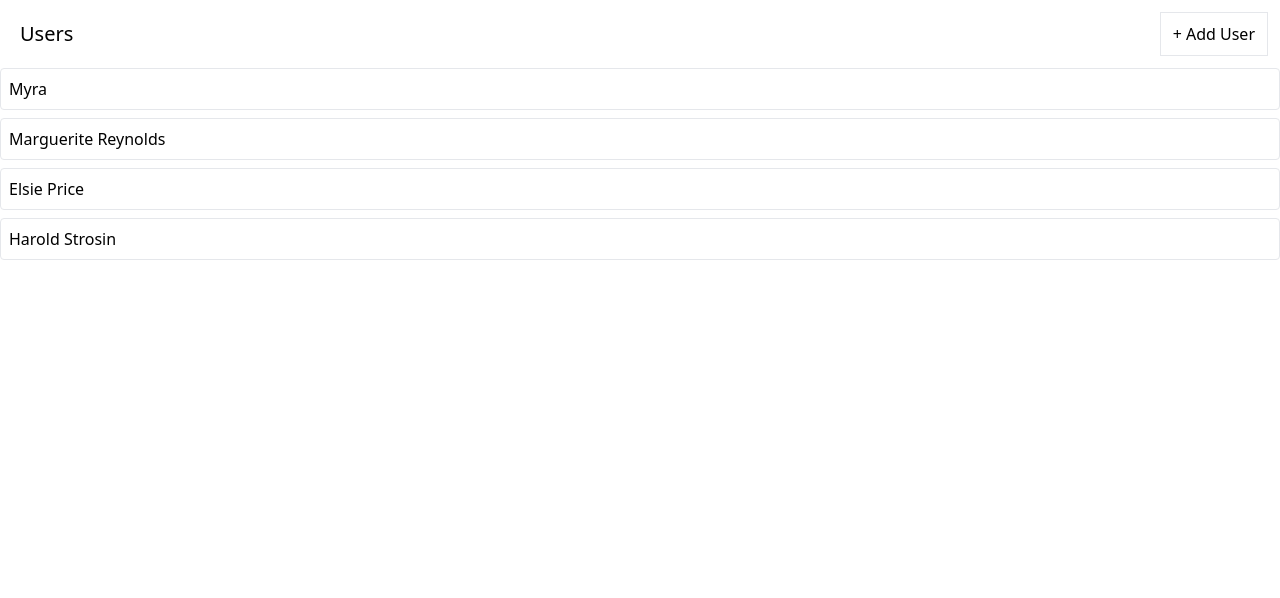
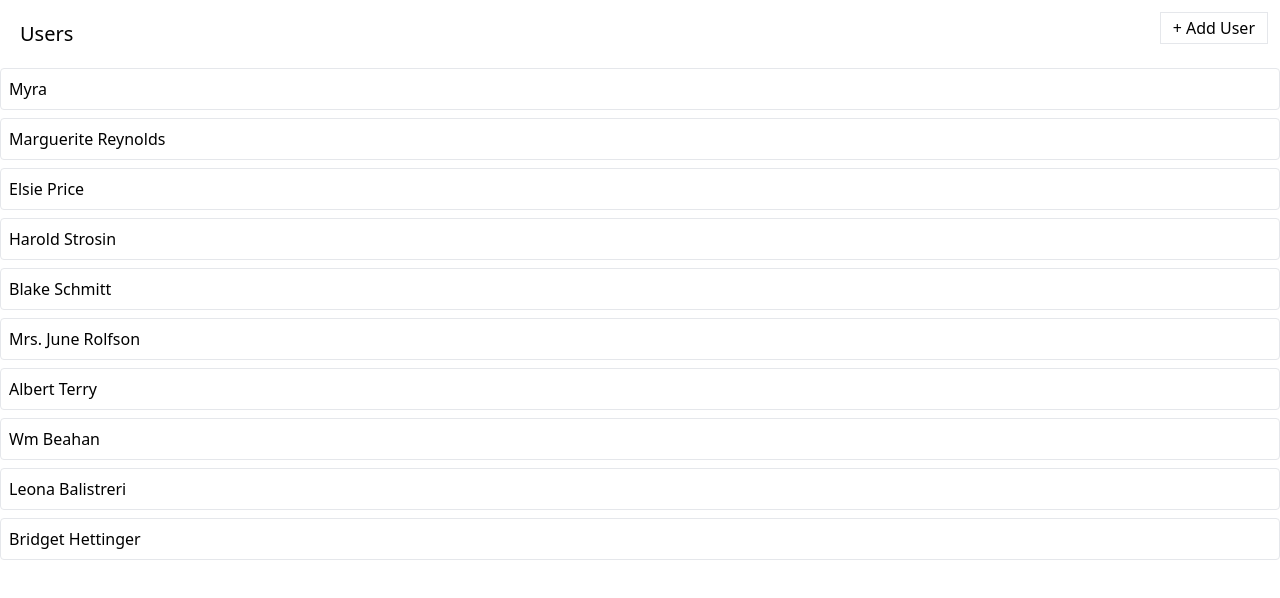
Before and after one commit to rganga1/RTK-Thunks, a React (Create React App) app: page / in a window 1280 px wide. Shown: the top 598 px of the page. Built offline with nearby package versions, Linux system fonts and the light colour scheme; data requests are answered from the project's data file.

Commit message:
027_L369._Creating_a_Fetch-Aware_Button_Component

```diff
--- a/db.json
+++ b/db.json
@@ -15,6 +15,30 @@
     {
       "name": "Harold Strosin",
       "id": 4
+    },
+    {
+      "name": "Blake Schmitt",
+      "id": 5
+    },
+    {
+      "name": "Mrs. June Rolfson",
+      "id": 6
+    },
+    {
+      "name": "Albert Terry",
+      "id": 7
+    },
+    {
+      "name": "Wm Beahan",
+      "id": 8
+    },
+    {
+      "name": "Leona Balistreri",
+      "id": 9
+    },
+    {
+      "name": "Bridget Hettinger",
+      "id": 10
     }
   ],
   "albums": [],
--- a/src/components/Button.js
+++ b/src/components/Button.js
@@ -1,4 +1,5 @@
 import className from 'classnames';
+import { GoSync } from 'react-icons/go';
 
 function Button({
   children,
@@ -9,12 +10,14 @@ function Button({
   danger,
   outline,
   rounded,
+  loading,
   ...rest
 }) {
   const classes = className(
     rest.className,
-    'flex items-center px-3 py-1.5 border',
+    'flex items-center px-3 py-1.5 border h-8',
     {
+      'opacity-80': loading,
       'border-blue-500 bg-blue-500 text-white': primary,
       'border-gray-900 bg-gray-900 text-white': secondary,
       'border-green-500 bg-green-500 text-white': success,
@@ -31,8 +34,8 @@ function Button({
   );
 
   return (
-    <button {...rest} className={classes}>
-      {children}
+    <button {...rest} disabled={loading} className={classes}>
+      {loading ? <GoSync className="animate-spin" /> : children}
     </button>
   );
 }
--- a/src/components/UsersList.js
+++ b/src/components/UsersList.js
@@ -43,11 +43,9 @@ function UsersList() {
     <div>
       <div className="flex flex-row justify-between m-3">
         <h1 className="m-2 text-xl">Users</h1>
-        {isCreatingUser ? (
-          'Creating User...'
-        ) : (
-          <Button onClick={handleUserAdd}>+ Add User</Button>
-        )}
+        <Button loading={isCreatingUser} onClick={handleUserAdd}>
+          + Add User
+        </Button>
         {creatingUserError && 'Error creating user...'}
       </div>
       {renderedUsers}
```
